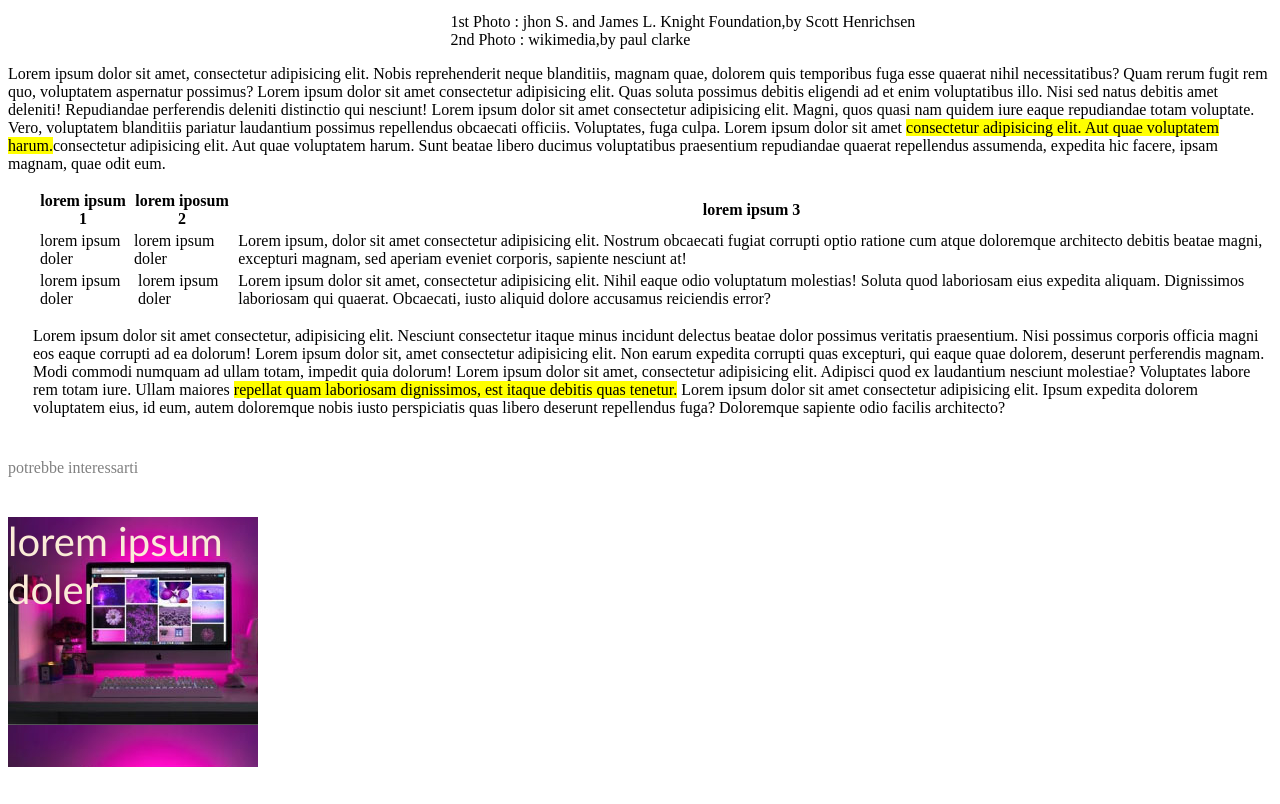
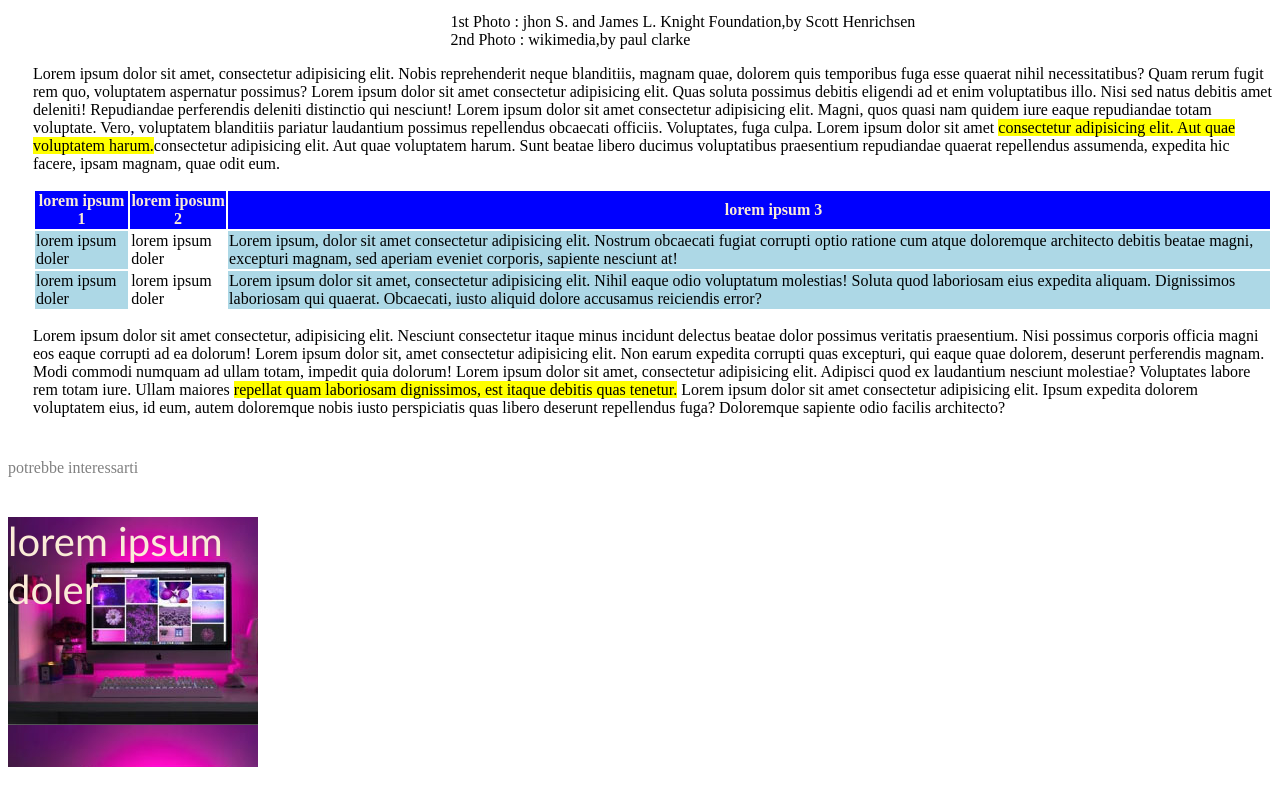
Before and after one commit to LuigiSerra91/html-css-booleaner, a plain HTML site: page index.html in a window 1280 px wide. Shown: the part 1098-1902 px from the top of the page. Drawn offline with Linux system fonts and the light colour scheme.

Commit message:
table-padding2

```diff
--- a/css/style.css
+++ b/css/style.css
@@ -81,13 +81,27 @@
     margin: 0 auto;
 }
 
+.paragrafh{
+    padding-left: 25px;
+
+}
 
 .paragraf-1{
     background-color: yellow;
 }
 
 .td-table{
-    box-sizing: border-box;
-    margin: auto;
-    padding-left: 5px;
+
+    background-color: lightblue;
 }
+
+.td-title{
+    background-color: blue;
+    color: antiquewhite;
+}
+
+.td-title3{
+    background-color: blue;
+    color: antiquewhite;
+    padding-left: 50px;
+}
--- a/index.html
+++ b/index.html
@@ -39,9 +39,9 @@
           <table>
             <thead>
              <tr>
-                <th>lorem ipsum 1</th>
-                <th>lorem iposum 2</th>
-                <th>lorem ipsum 3</th>
+                <th class="td-title">lorem ipsum 1</th>
+                <th class="td-title">lorem iposum 2</th>
+                <th class="td-title3">lorem ipsum 3</th>
              </tr>
 
             </thead>
@@ -49,7 +49,7 @@
             <tbody>
                 <tr>
                 <td class="td-table">lorem ipsum doler</td>
-                <td class="tf-table">lorem ipsum doler </td>
+                <td>lorem ipsum doler </td>
                 <td class="td-table">Lorem ipsum, dolor sit amet consectetur adipisicing elit. Nostrum obcaecati fugiat corrupti optio ratione cum atque doloremque architecto debitis beatae magni, excepturi magnam, sed aperiam eveniet corporis, sapiente nesciunt at!</td>
                 </tr>
             </tbody>
@@ -57,7 +57,7 @@
             <tfoot>
                 <tr>
                 <td class="td-table">lorem ipsum doler</td>
-                <td class="td-table">lorem ipsum doler</td>
+                <td>lorem ipsum doler</td>
                 <td class="td-table">Lorem ipsum dolor sit amet, consectetur adipisicing elit. Nihil eaque odio voluptatum molestias! Soluta quod laboriosam eius expedita aliquam. Dignissimos laboriosam qui quaerat. Obcaecati, iusto aliquid dolore accusamus reiciendis error?</td>
                 </tr>
             </tfoot>
```
